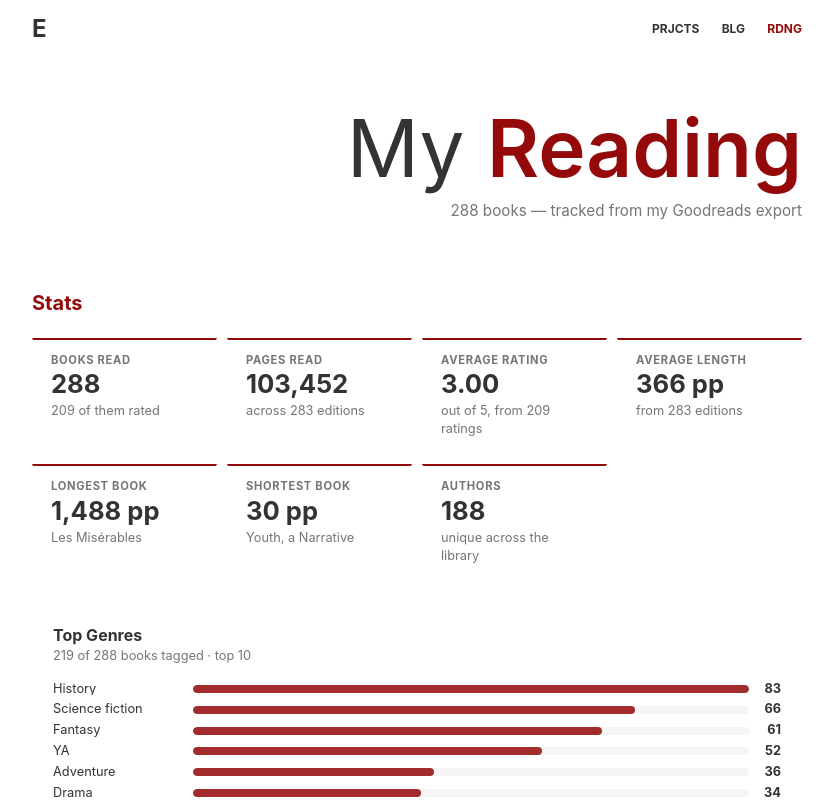
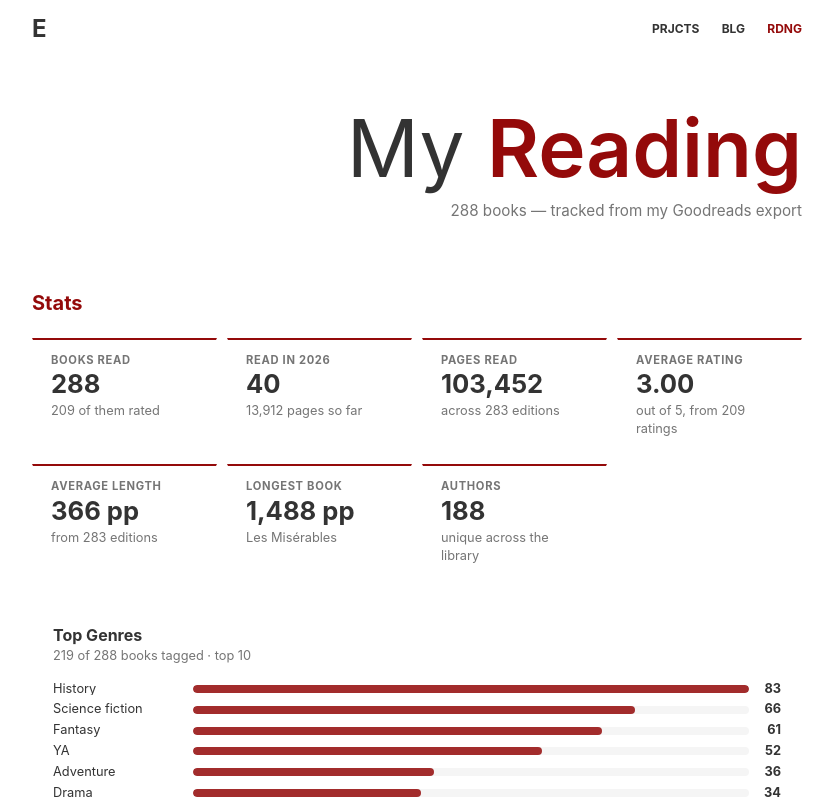
Before and after one commit to EstefanHu/EstefanHu, a Next.js app: page /rdng in a window 1280 px wide. Shown: the top 800 px of the page, without its empty margins (223-1056 px from the left). Built offline with nearby package versions, Linux system fonts and the light colour scheme.

Commit message:
added yearly read books

```diff
--- a/app/rdng/stats.ts
+++ b/app/rdng/stats.ts
@@ -114,7 +114,10 @@ export function buildStats(allBooks: Book[]): LibraryStats {
       : 0
 
   const longest = [...books].filter((book) => book.pages).sort((a, b) => b.pages! - a.pages!)[0]
-  const shortest = [...books].filter((book) => book.pages).sort((a, b) => a.pages! - b.pages!)[0]
+
+  const currentYear = String(new Date().getFullYear())
+  const readThisYear = books.filter((book) => book.finishedAt?.startsWith(currentYear))
+  const pagesThisYear = readThisYear.reduce((sum, book) => sum + pagesOf(book), 0)
 
   const lengthCounts = groupCount(books, (book) => (book.pages ? lengthBucket(book.pages) : ''))
   const lengths = LENGTH_ORDER.map((label) => ({
@@ -147,11 +150,11 @@ export function buildStats(allBooks: Book[]): LibraryStats {
 
   const tiles: StatTile[] = [
     { label: 'Books read', value: totalBooks.toLocaleString('en-US'), detail: `${rated.length.toLocaleString('en-US')} of them rated` },
+    { label: `Read in ${currentYear}`, value: readThisYear.length.toLocaleString('en-US'), detail: `${pagesThisYear.toLocaleString('en-US')} pages so far` },
     { label: 'Pages read', value: totalPages.toLocaleString('en-US'), detail: `across ${withPages.length.toLocaleString('en-US')} editions` },
     { label: 'Average rating', value: rated.length ? averageRating.toFixed(2) : '—', detail: `out of 5, from ${rated.length} ratings` },
     { label: 'Average length', value: `${averagePages.toLocaleString('en-US')} pp`, detail: `from ${withPages.length} editions` },
     { label: 'Longest book', value: longest ? `${longest.pages!.toLocaleString('en-US')} pp` : '—', detail: longest?.title },
-    { label: 'Shortest book', value: shortest ? `${shortest.pages!.toLocaleString('en-US')} pp` : '—', detail: shortest?.title },
     { label: 'Authors', value: uniqueAuthors.toLocaleString('en-US'), detail: 'unique across the library' },
   ]
 
```
